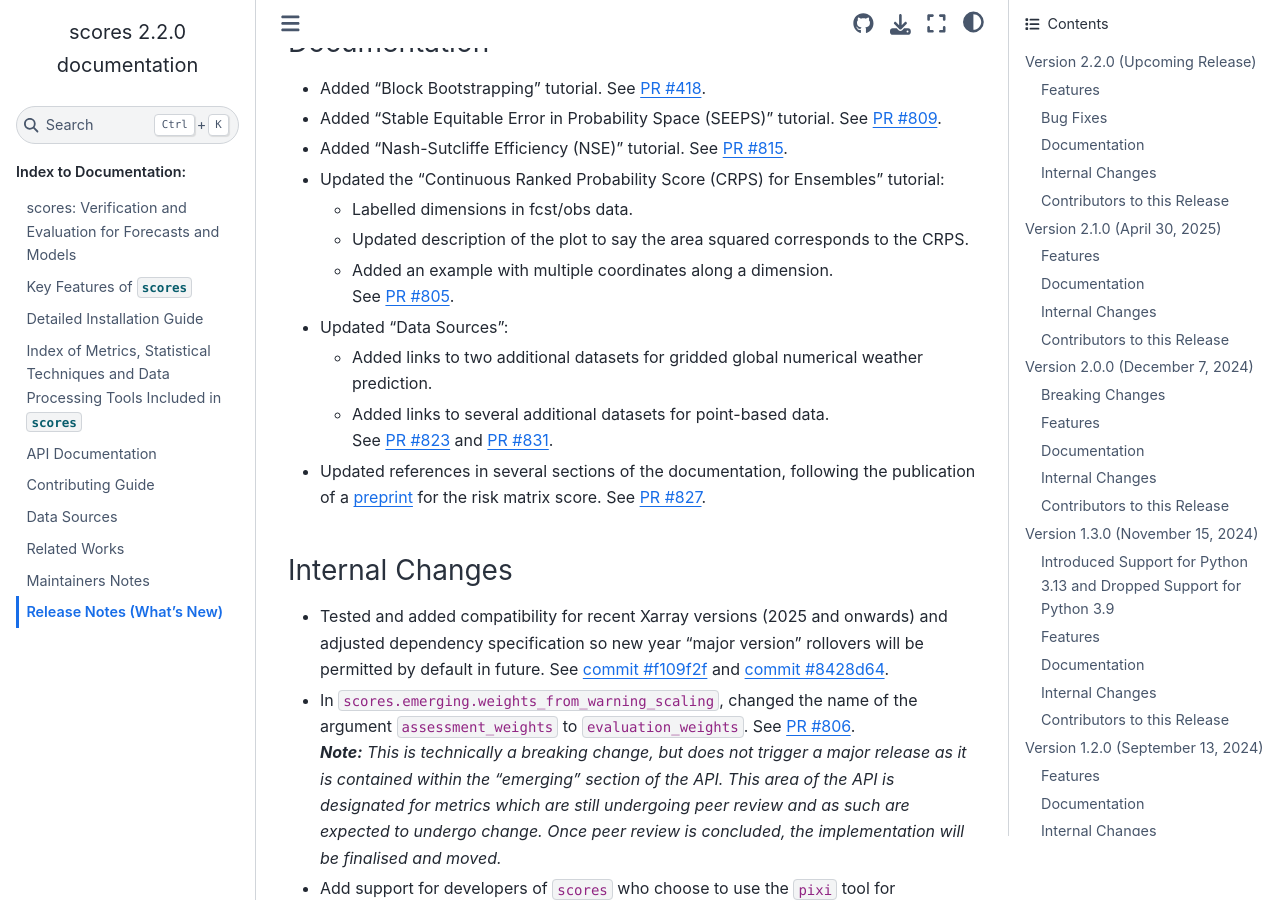
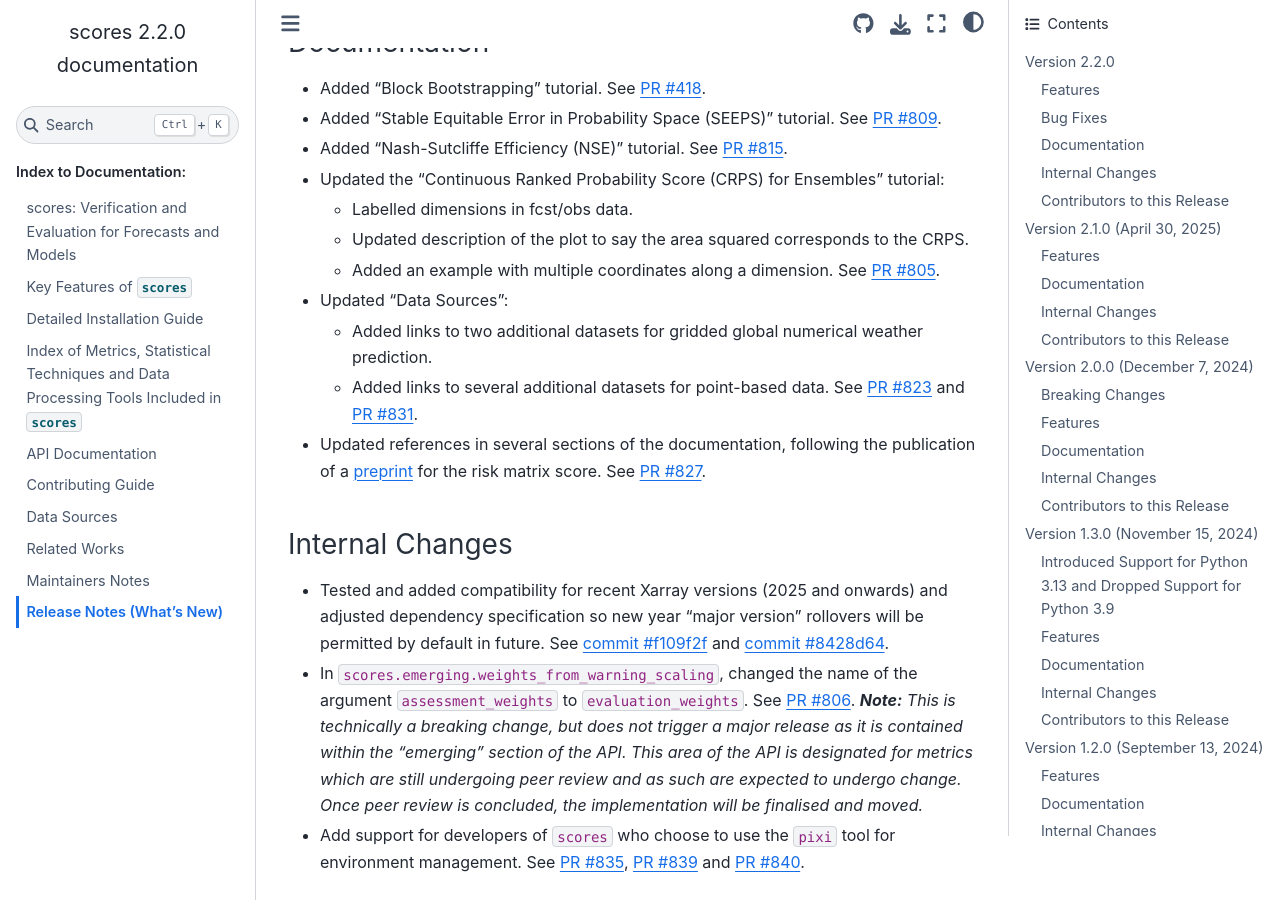
Before and after one commit to nci/scores, a Sphinx documentation site: the page built from docs/release_notes.md, in a window 1280 px wide and 900 px high, scrolled down 2569 px. Built offline with Sphinx 7.4.7 and the Sphinx Book theme 1.1.4, drawn with Linux system fonts in a browser that asks for light colours; pages that are not in the unit, such as notebooks, are missing from menus; some of the changed text lies outside the part shown.

Commit message:
Update release notes for release process

```diff
--- a/docs/release_notes.md
+++ b/docs/release_notes.md
@@ -1,8 +1,8 @@
 # Release Notes (What's New)
 
-## Version 2.2.0 (Upcoming Release)
+## Version 2.2.0
 
-For a list of all changes in this release, see the [full changelog](https://github.com/nci/scores/compare/2.1.0...develop). Below are the changes we think users may wish to be aware of.
+For a list of all changes in this release, see the [full changelog](https://github.com/nci/scores/compare/2.1.0...2.2.0). Below are the changes we think users may wish to be aware of.
 
 ### Features
 
```
